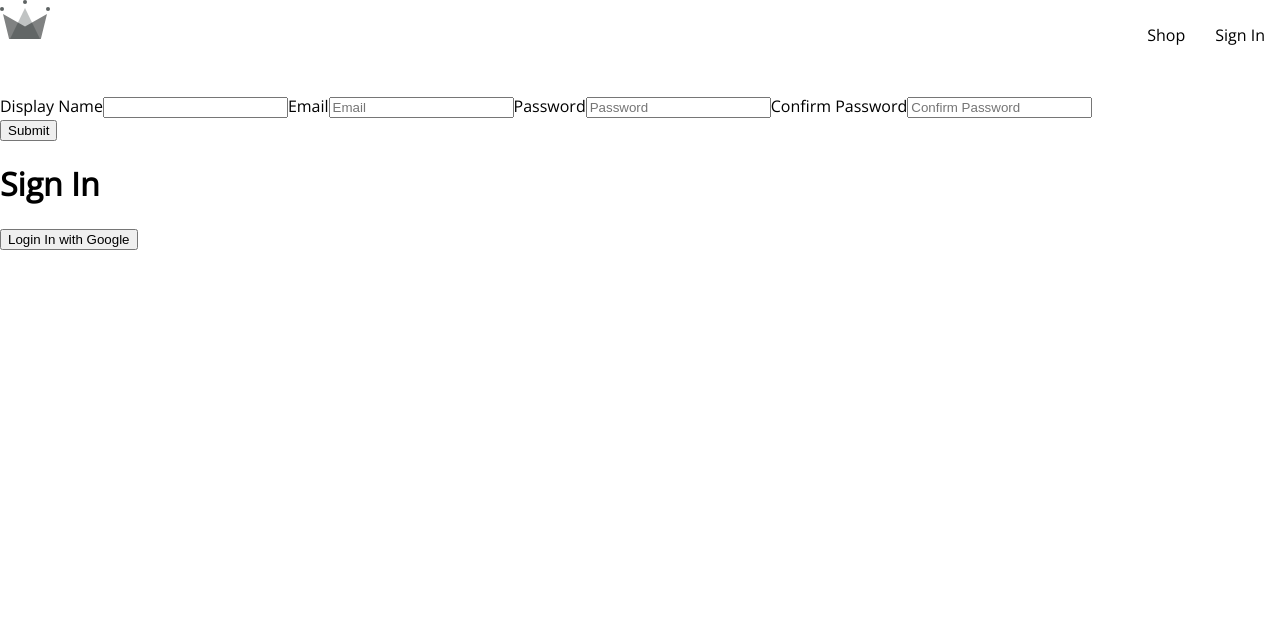
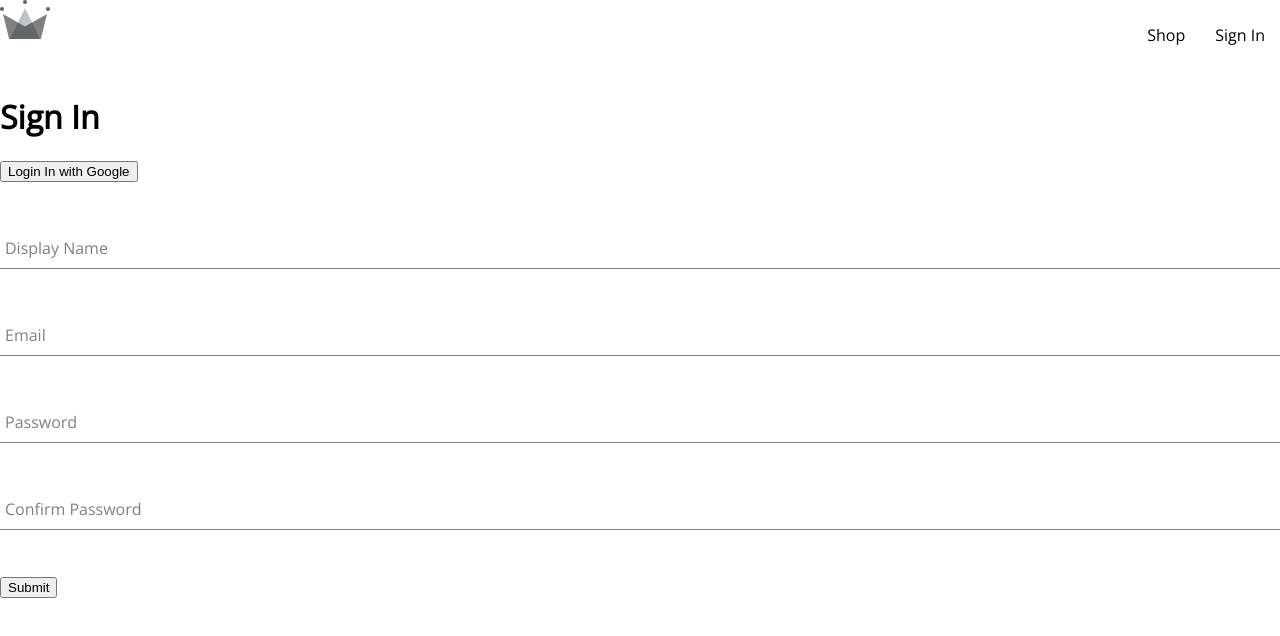
Before and after one commit to pixare40/clothing-app, a React (Create React App) app: page /sign-in in a window 1280 px wide. Shown: the top 636 px of the page. Built offline with nearby package versions, Linux system fonts and the light colour scheme.

Commit message:
added form component

```diff
--- /dev/null
+++ b/src/components/form-input/form-input.component.jsx
@@ -0,0 +1,16 @@
+import './form-input.styles.scss'
+
+const FormInput = ({ label, ...otherProps }) => {
+    return (
+        <div className="group">
+            <input className="form-input" {...otherProps} />
+
+            {label && (
+                <label className={`${otherProps.value.length ? 'shrink' : ''} form-input-label`}>{label}</label>
+
+            )}
+        </div>
+    )
+}
+
+export default FormInput;
--- /dev/null
+++ b/src/components/form-input/form-input.styles.scss
@@ -0,0 +1,54 @@
+$sub-color: grey;
+$main-color: black;
+
+@mixin shrinkLabel {
+    top: -14px;
+    font-size: 12px;
+    color: $main-color;
+}
+
+.group {
+    position: relative;
+    margin: 45px 0;
+
+    .form-input {
+        background: none;
+        background-color: white;
+        color: $sub-color;
+        font-size: 18px;
+        padding: 10px 10px 10px 5px;
+        display: block;
+        width: 100%;
+        border: none;
+        border-radius: 0;
+        border-bottom: 1px solid $sub-color;
+        margin: 25px 0;
+
+        &:focus {
+            outline: none;
+        }
+
+        &:focus~.form-input-label {
+            @include shrinkLabel();
+        }
+    }
+
+    input[type='password'] {
+        letter-spacing: 0.3em;
+    }
+
+    .form-input-label {
+        color: $sub-color;
+        font-size: 16px;
+        font-weight: normal;
+        position: absolute;
+        pointer-events: none;
+        left: 5px;
+        top: 10px;
+        transition: 300ms ease all;
+
+        &.shrink {
+            @include shrinkLabel();
+        }
+    }
+}
--- a/src/components/routes/sign-in/sign-in.component.jsx
+++ b/src/components/routes/sign-in/sign-in.component.jsx
@@ -12,9 +12,9 @@
 
   return (
     <div>
-      <SignUp />
       <h1>Sign In</h1>
       <button onClick={logGoogleUser}>Login In with Google</button>
+      <SignUp />
     </div>
   );
 };
--- a/src/components/sign-up/sign-up.component.jsx
+++ b/src/components/sign-up/sign-up.component.jsx
@@ -1,36 +1,56 @@
 import { useState } from "react";
+import { createAuthUserWithEmailAndPassword, createUserDocumentFromAuth } from "../../utils/firebase/firebase.utils";
+import FormInput from "../form-input/form-input.component";
+
+const defaultFormFields = {
+    displayName: '',
+    email: '',
+    password: '',
+    confirmPassword: ''
+}
 
 const SignUp = () => {
-    const [email, setEmail] = useState("");
-    const [password, setPassword] = useState("");
-    const [displayName, setDIsplayName] = useState("");
-    const [confirmPassword, setConfirmPassword] = useState("");
-    const [flash, setFlash] = useState("");
+    const [formFields, setFormFields] = useState(defaultFormFields);
+    const { displayName, email, password, confirmPassword } = formFields;
+
+    console.log(formFields);
+
+    const handleChange = (event) => {
+        const { name, value } = event.target;
+        setFormFields({ ...formFields, [name]: value })
+    }
+
+    const handleOnSubmit = async (event) => {
+        event.preventDefault();
+
+        if (confirmPassword !== password) {
+            alert("Passwords do not match")
+            return;
+        }
+
+        try {
+            const { user } = await createAuthUserWithEmailAndPassword(email, password);
+            await createUserDocumentFromAuth(user, { displayName })
+        } catch (exception) {
+            if (exception.code === 'auth/email-already-in-use') {
+                alert("Email in use")
+            } else {
+                console.error("an error occured", exception);
+            }
+        }
+    }
 
     return (
         <div>
-            <div>{flash}</div>
-            <form onSubmit={(e) => {
-                if (confirmPassword !== password) {
-                    setFlash("Error: Passwords don't match");
-                    e.preventDefault();
-                }
-            }}>
-                <label>Display Name</label>
-                <input type="text" required />
+            <form onSubmit={handleOnSubmit}>
 
-                <label>Email</label>
-                <input type="email" onChange={(e) => {
-                    setEmail(e.target.value);
-                }} placeholder="Email" required />
+                <FormInput label="Display Name" type="text" required onChange={handleChange} name="displayName" value={displayName} />
 
-                <label>Password</label>
-                <input onChange={(e) => {
-                    setPassword(e.target.value);
-                }} placeholder="Password" required />
+                <FormInput label="Email" type="email" onChange={handleChange} required name="email" value={email} />
 
-                <label>Confirm Password</label>
-                <input placeholder="Confirm Password" required />
+                <FormInput label="Password" onChange={handleChange} required name="password" value={password} />
+
+                <FormInput label="Confirm Password" required onChange={handleChange} name="confirmPassword" value={confirmPassword} />
                 <div>
                     <button type="submit">Submit</button>
                 </div>
--- a/src/utils/firebase/firebase.utils.js
+++ b/src/utils/firebase/firebase.utils.js
@@ -4,6 +4,7 @@
   signInWithPopup,
   signInWithRedirect,
   GoogleAuthProvider,
+  createUserWithEmailAndPassword
 } from "firebase/auth";
 
 import { getFirestore, doc, getDoc, setDoc } from "firebase/firestore";
@@ -33,7 +34,9 @@
 
 export const db = getFirestore();
 
-export const createUserDocumentFromAuth = async (userAuth) => {
+export const createUserDocumentFromAuth = async (userAuth, additonalInformation = {}) => {
+  if (!userAuth) return;
+
   const userDocRef = doc(db, "users", userAuth.uid);
   console.log(userDocRef);
 
@@ -46,7 +49,7 @@
     const createdAt = new Date();
 
     try {
-      await setDoc(userDocRef, { displayName, email, createdAt });
+      await setDoc(userDocRef, { displayName, email, createdAt, ...additonalInformation });
     } catch (error) {
       console.log("Error creating user")
     }
@@ -54,3 +57,8 @@
 
   return userDocRef;
 }
+
+export const createAuthUserWithEmailAndPassword = async (email, password) => {
+  if (!email || !password) return;
+  return await createUserWithEmailAndPassword(auth, email, password);
+}
```
